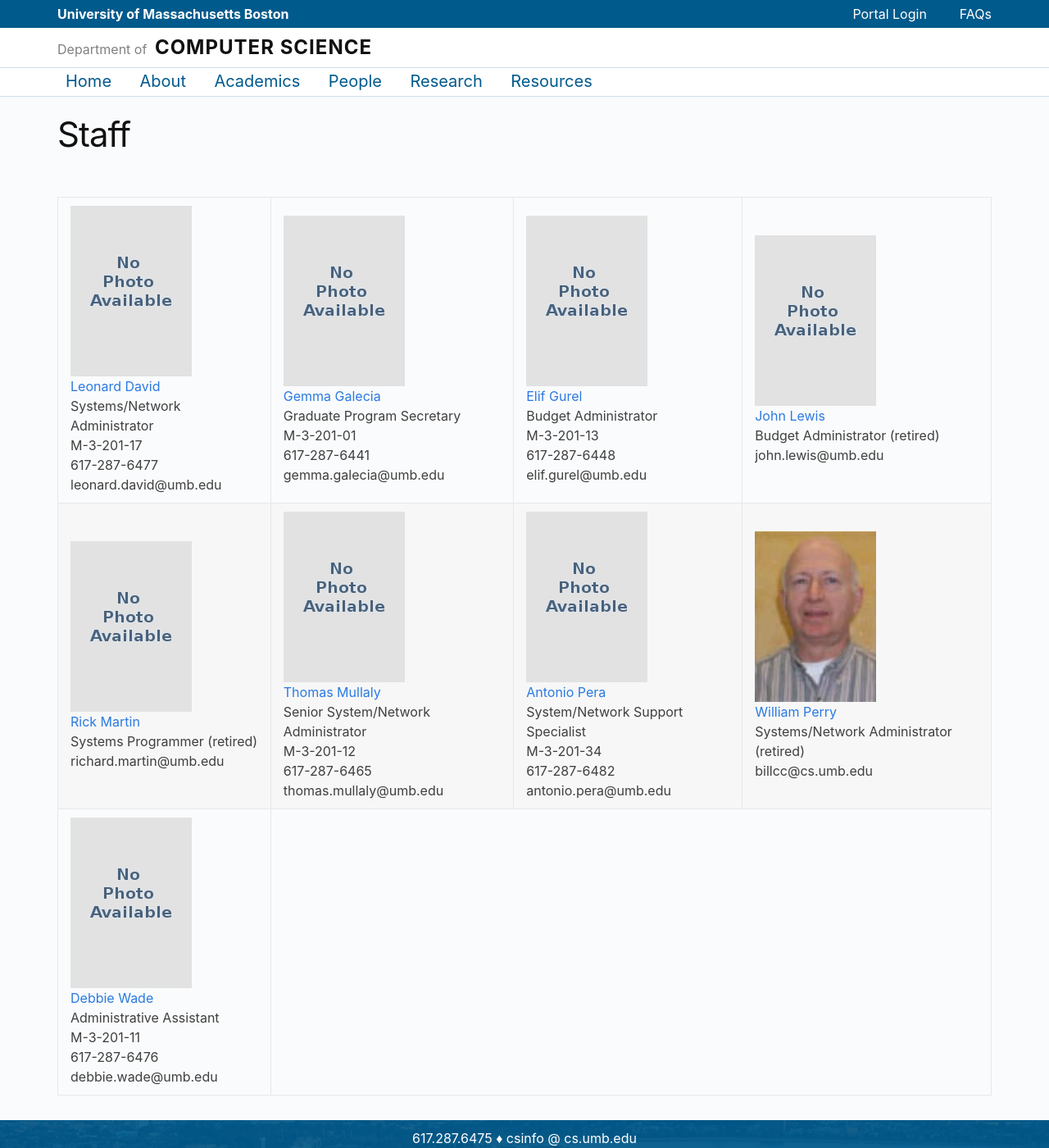
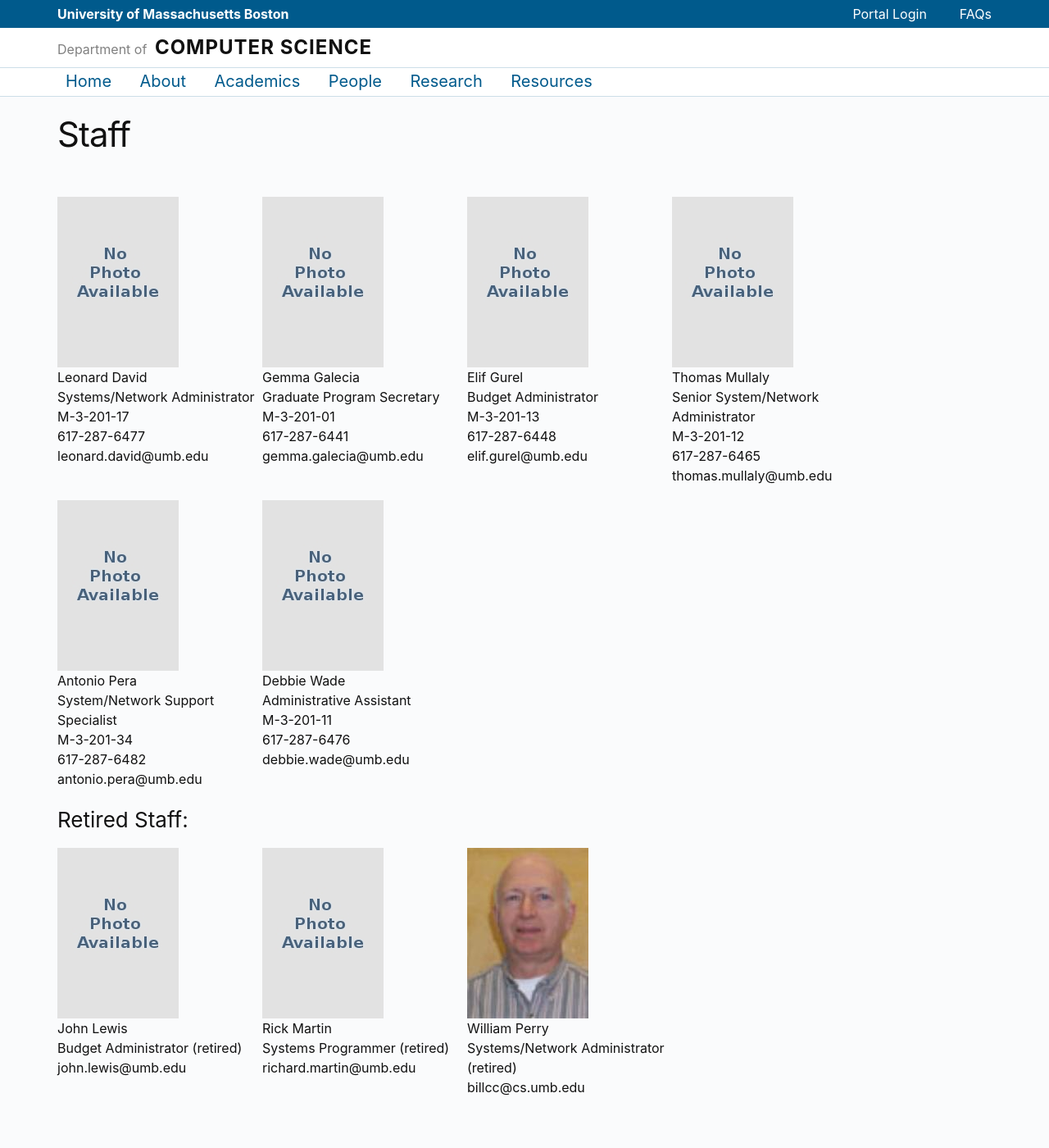
Before and after one commit to umbcs/umbcs.github.io, a Jekyll site: the page built from WEB/people/staff.markdown, in a window 1280 px wide and 1400 px high. Shown: the whole window at 82% size. Built offline with Jekyll 4.4.1, drawn with Linux system fonts in a browser that asks for light colours.

Commit message:
Reformatted staff page

```diff
--- a/WEB/people/staff.markdown
+++ b/WEB/people/staff.markdown
@@ -3,78 +3,82 @@ title: "Staff"
 layout: page
 permalink: "/staff"
 ---
+<div id='active_staff' class='listing'>
+  <div class="person">
+    <img src="/WEB/images/people/No_Photo_Available.jpg"><br>
+    Leonard David<br>
+    Systems/Network Administrator<br>
+    M-3-201-17<br>
+    617-287-6477<br>
+    leonard.david@umb.edu
+  </div>
+  <div class="person">
+    <img src="/WEB/images/people/No_Photo_Available.jpg"><br>
+    Gemma Galecia<br>
+    Graduate Program Secretary<br>
+    M-3-201-01<br>
+    617-287-6441<br>
+    gemma.galecia@umb.edu
+  </div>
+  <div class="person">
+    <img src="/WEB/images/people/No_Photo_Available.jpg"><br>
+    Elif Gurel<br>
+    Budget Administrator<br>
+    M-3-201-13<br>
+    617-287-6448<br>
+    elif.gurel@umb.edu
+  </div>
+  <div class="person">
+    <img src="/WEB/images/people/No_Photo_Available.jpg"><br>
+    Thomas Mullaly<br>
+    Senior System/Network Administrator<br>
+    M-3-201-12<br>
+    617-287-6465<br>
+    thomas.mullaly@umb.edu
+  </div>
+  <div class="person">
+    <img src="/WEB/images/people/No_Photo_Available.jpg"><br>
+    Antonio Pera<br>
+    System/Network Support Specialist<br>
+    M-3-201-34<br>
+    617-287-6482<br>
+    antonio.pera@umb.edu
+  </div>
+  <div class="person">
+    <img src="/WEB/images/people/No_Photo_Available.jpg"><br>
+    Debbie Wade<br>
+    Administrative Assistant<br>
+    M-3-201-11<br>
+    617-287-6476<br>
+    debbie.wade@umb.edu
+  </div>
+</div>
 
-<table>
-  <tr>
-    <td>
-      <img src="/WEB/images/people/No_Photo_Available.jpg"><br>
-      <a href="https://www.cs.umb.edu/people/Leonard_David/" target=_blank>Leonard David</a><br>
-      Systems/Network Administrator<br>
-      M-3-201-17<br>
-      617-287-6477<br>
-      leonard.david@umb.edu
-    </td>
-    <td>
-      <img src="/WEB/images/people/No_Photo_Available.jpg"><br>
-      <a href="https://www.cs.umb.edu/people/Gemma_Galecia/" target=_blank>Gemma Galecia</a><br>
-      Graduate Program Secretary<br>
-      M-3-201-01<br>
-      617-287-6441<br>
-      gemma.galecia@umb.edu
-    </td>
-    <td>
-      <img src="/WEB/images/people/No_Photo_Available.jpg"><br>
-      <a href="https://www.cs.umb.edu/people/Elif_Gurel/" target=_blank>Elif Gurel</a><br>
-      Budget Administrator<br>
-      M-3-201-13<br>
-      617-287-6448<br>
-      elif.gurel@umb.edu
-    </td>
-    <td>
-      <img src="/WEB/images/people/No_Photo_Available.jpg"><br>
-      <a href="https://www.cs.umb.edu/people/John_Lewis/" target=_blank>John Lewis</a><br>
-      Budget Administrator (retired)<br>
-      john.lewis@umb.edu
-    </td>
-  </tr>
-  <tr>
-    <td>
-      <img src="/WEB/images/people/No_Photo_Available.jpg"><br>
-      <a href="https://www.cs.umb.edu/people/Rick_Martin/" target=_blank>Rick Martin</a><br>
-      Systems Programmer (retired)<br>
-      richard.martin@umb.edu
-    </td>
-    <td>
-      <img src="/WEB/images/people/No_Photo_Available.jpg"><br>
-      <a href="https://www.cs.umb.edu/people/Thomas_Mullaly/" target=_blank>Thomas Mullaly</a><br>
-      Senior System/Network Administrator<br>
-      M-3-201-12<br>
-      617-287-6465<br>
-      thomas.mullaly@umb.edu
-    </td>
-    <td>
-      <img src="/WEB/images/people/No_Photo_Available.jpg"><br>
-      <a href="https://www.cs.umb.edu/people/Antonio_Pera/" target=_blank>Antonio Pera</a><br>
-      System/Network Support Specialist<br>
-      M-3-201-34<br>
-      617-287-6482<br>
-      antonio.pera@umb.edu
-    </td>
-    <td>
-      <img src="/WEB/images/people/William_Perry.jpg"><br>
-      <a href="https://www.cs.umb.edu/people/William_Perry/" target=_blank>William Perry</a><br>
-      Systems/Network Administrator (retired)<br>
-      billcc@cs.umb.edu
-    </td>
-  </tr>
-  <tr>
-    <td>
-      <img src="/WEB/images/people/No_Photo_Available.jpg"><br>
-      <a href="https://www.cs.umb.edu/people/Debbie_Wade/" target=_blank>Debbie Wade</a><br>
-      Administrative Assistant<br>
-      M-3-201-11<br>
-      617-287-6476<br>
-      debbie.wade@umb.edu
-    </td>
-  </tr>
-</table>
+<div id='retired_staff' class='listing'>
+  <h3 style='width:100%'>Retired Staff:</h3>
+
+  <div class="person">
+    <img src="/WEB/images/people/No_Photo_Available.jpg"><br>
+    John Lewis<br>
+    Budget Administrator (retired)<br>
+    john.lewis@umb.edu<br>
+    <br>
+    <br>
+  </div>
+  <div class="person">
+    <img src="/WEB/images/people/No_Photo_Available.jpg"><br>
+    Rick Martin<br>
+    Systems Programmer (retired)<br>
+    richard.martin@umb.edu<br>
+    <br>
+    <br>
+  </div>
+  <div class="person">
+    <img src="/WEB/images/people/William_Perry.jpg"><br>
+    William Perry<br>
+    Systems/Network Administrator (retired)<br>
+    billcc@cs.umb.edu<br>
+    <br>
+    <br>
+  </div>
+</div>
```
